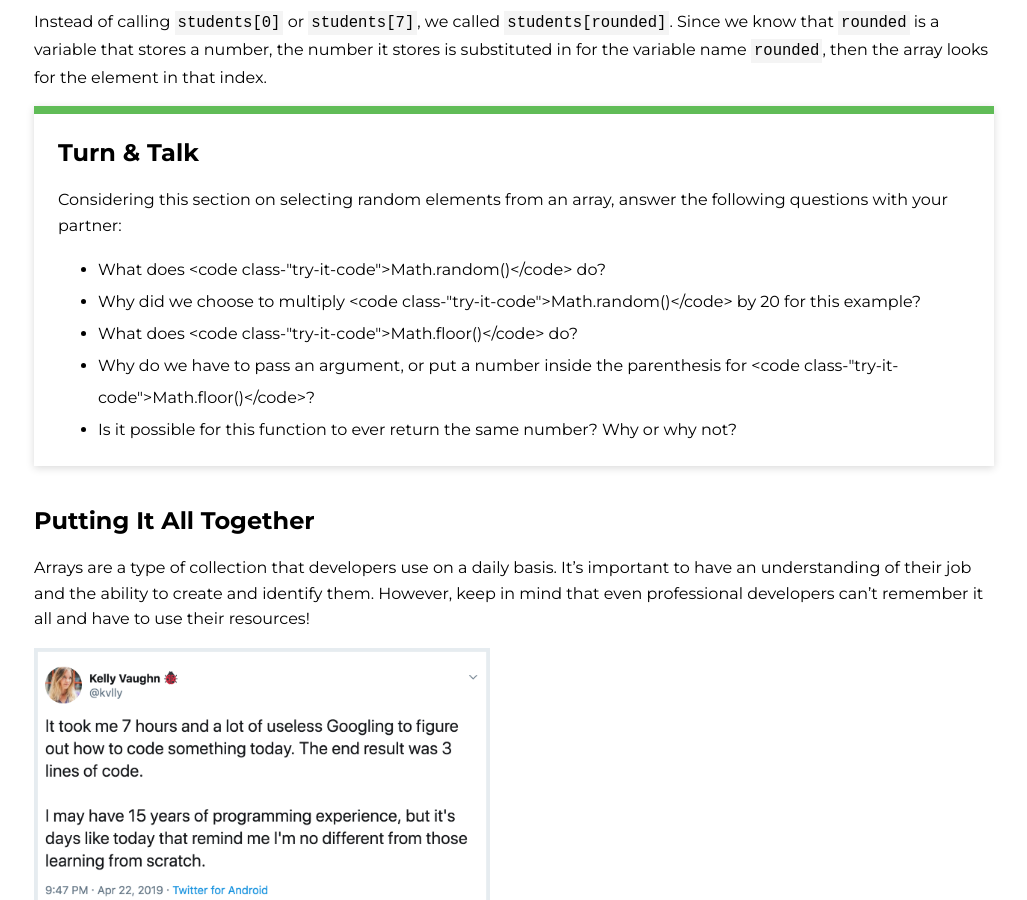
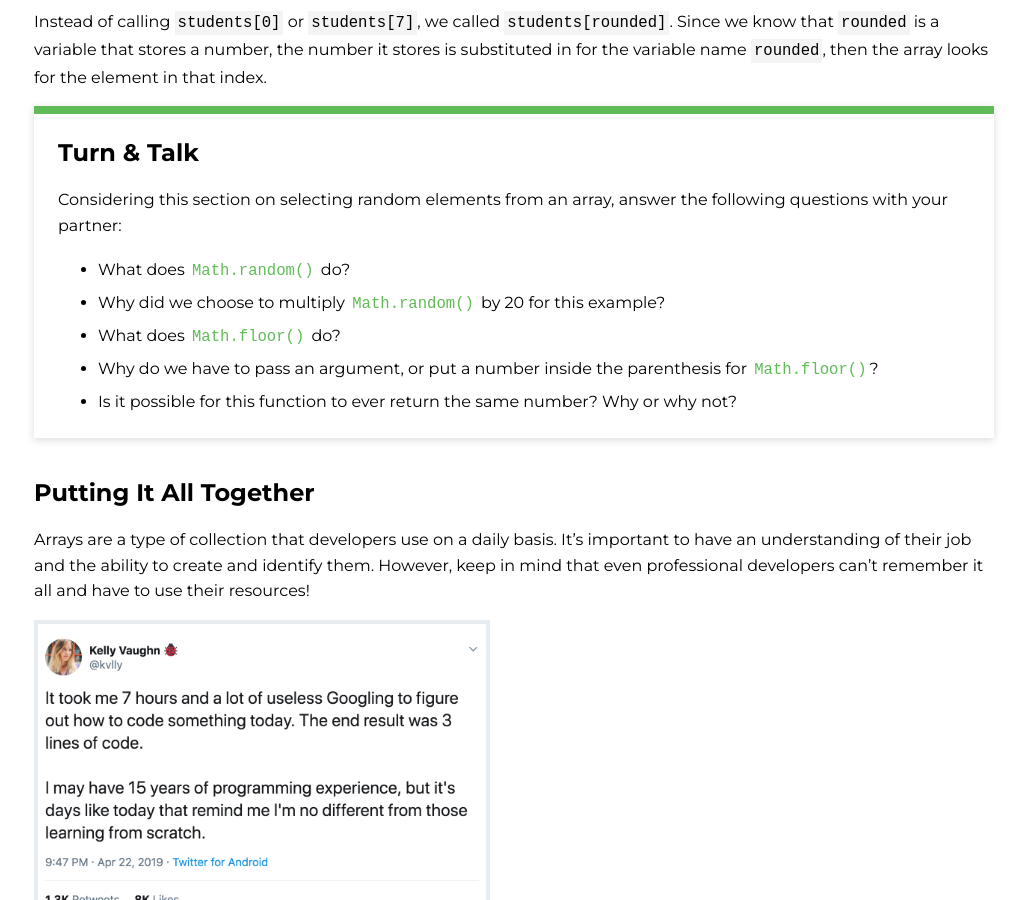
Before and after one commit to ameseee/kwk-curriculum-site, a Jekyll site: the page built from web-app/lessons/js-arrays-intro/index.md, in a window 1280 px wide and 900 px high, scrolled down 6919 px. Shown: the whole window, without its empty margins (126-1153 px from the left). Built offline with Jekyll 4.4.1, drawn with Linux system fonts in a browser that asks for light colours; nearby versions of some CDN libraries.

Commit message:
Update classes on code snippets

```diff
--- a/web-app/lessons/js-arrays-intro/index.md
+++ b/web-app/lessons/js-arrays-intro/index.md
@@ -224,10 +224,10 @@ Instead of calling `students[0]` or `students[7]`, we called `students[rounded]`
   <h2>Turn & Talk</h2>
   <p>Considering this section on selecting random elements from an array, answer the following questions with your partner:</p>
   <ul>
-    <li>What does <code class-"try-it-code">Math.random()</code> do?</li>
-    <li>Why did we choose to multiply <code class-"try-it-code">Math.random()</code> by 20 for this example?</li>
-    <li>What does <code class-"try-it-code">Math.floor()</code> do?</li>
-    <li>Why do we have to pass an argument, or put a number inside the parenthesis for <code class-"try-it-code">Math.floor()</code>?</li>
+    <li>What does <code class="try-it-code">Math.random()</code> do?</li>
+    <li>Why did we choose to multiply <code class="try-it-code">Math.random()</code> by 20 for this example?</li>
+    <li>What does <code class="try-it-code">Math.floor()</code> do?</li>
+    <li>Why do we have to pass an argument, or put a number inside the parenthesis for <code class="try-it-code">Math.floor()</code>?</li>
     <li>Is it possible for this function to ever return the same number? Why or why not?</li>
   </ul>
 </div>
```
